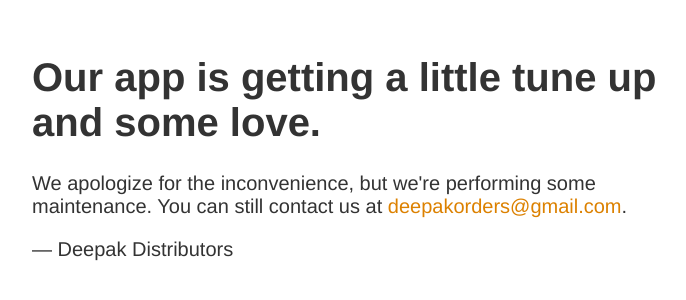
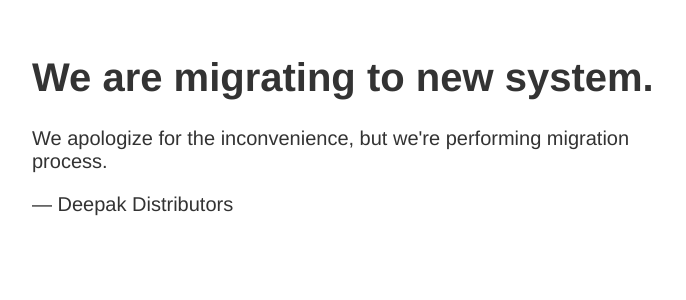
Before and after one commit to finacode/app-deepakjas.com, a plain HTML site: page index.html in a window 1280 px wide. Shown: the part 130-430 px from the top of the page, without its empty margins (283-969 px from the left). Drawn offline with Linux system fonts and the light colour scheme.

Commit message:
Update index.html

```diff
--- a/index.html
+++ b/index.html
@@ -18,9 +18,9 @@
 </head>
 <body>
 <div id="article">
-<h1>Our app is getting a little tune up and some love.</h1>
+<h1>We are migrating to new system.</h1>
 <div>
-<p>We apologize for the inconvenience, but we're performing some maintenance. You can still contact us at <a href="mailto:deepakorders@gmail.com">deepakorders@gmail.com</a>.</p>
+<p>We apologize for the inconvenience, but we're performing migration process.</p>
 <p>— Deepak Distributors</p>
 </div>
 </div>
```
